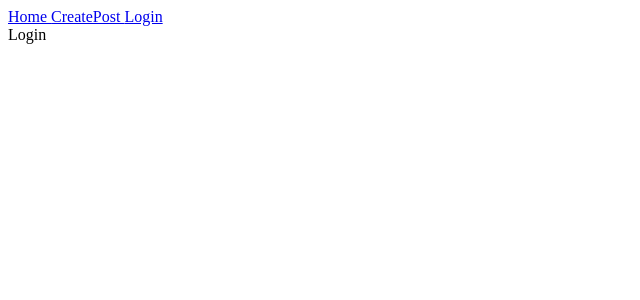
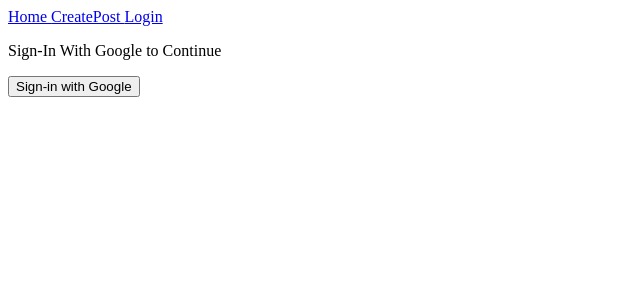
Before and after one commit to kovalen1618/FERN-blog-website, a React (Create React App) app: page /login in a window 1280 px wide. Shown: the top 300 px of the page, without its empty margins (0-640 px from the left). Built offline with nearby package versions, Linux system fonts and the light colour scheme.

Commit message:
Created login page with authentication
Created isAuth state to login user with Google authentication
Allowed for local storage of user once authenticated
Implemented logout feature to allow user to reset state and local storage

```diff
--- a/src/App.js
+++ b/src/App.js
@@ -1,18 +1,36 @@
 import './App.css';
 import { BrowserRouter as Router, Routes, Route, Link } from 'react-router-dom';
+import { useState } from 'react';
 
 import Home from './pages/Home';
 import CreatePost from './pages/CreatePost';
 import Login from './pages/Login';
 
+import { signOut } from 'firebase/auth';
+import { auth } from './firebase-config';
+
 function App() {
+
+  const [isAuth, setIsAuth] = useState(false);
+
+  // Resets state, clears local storage, and redirects user to login
+  const signUserOut = () => {
+    signOut(auth).then(() => {
+      localStorage.clear();
+      setIsAuth(false);
+      window.location.pathname = '/login';
+    });
+  }
+
   return (
     <Router>
       {/* Navbar with links to different routes */}
+      {/* You are not allowed to use anything from the react-router-dom outside of the <Router> */}
       <nav>
         <Link to='/'> Home </Link>
         <Link to='/createpost'> CreatePost </Link>
-        <Link to='/login'> Login </Link>
+        {/* Will only show the Login link on the Navbar if user is not logged-in */}
+        {!isAuth ? <Link to='/login'> Login </Link> : <button onClick={signUserOut}> Log Out </button>}
       </nav>
 
       {/* Define structure of the Routes */}
@@ -20,7 +38,7 @@ function App() {
         {/* Home page route */}
         <Route path='/' element={<Home />} />
         <Route path='/createpost' element={<CreatePost />} />
-        <Route path='/login' element={<Login />} />
+        <Route path='/login' element={<Login setIsAuth={setIsAuth} />} />
       </Routes>
     </Router>
   )
--- a/src/pages/Login.js
+++ b/src/pages/Login.js
@@ -1,9 +1,28 @@
 import React from 'react'
+import { auth, provider } from '../firebase-config';
+import { signInWithPopup } from 'firebase/auth';
+import { useNavigate } from 'react-router-dom';
 
-function Login() {
+function Login({ setIsAuth }) {
+    // For navigating between different routes
+    let navigate = useNavigate();
+
+    const signInWithGoogle = () => {
+        signInWithPopup(auth, provider).then((result) => {
+            localStorage.setItem("isAuth", true);
+            // Set the state of setIsAuth to true
+            setIsAuth(true);
+            // After signing-in, user is redirected
+            navigate('/');
+        })
+    };
+
     return (
-        <div>
-            Login
+        <div className='loginPage'>
+            <p>Sign-In With Google to Continue</p>
+            <button className='login-with-google-btn' onClick={signInWithGoogle}>
+                Sign-in with Google
+            </button>
         </div>
     )
 }
```
Also changed, not shown: 1 other file (tests, documents, lock files or other folders).
